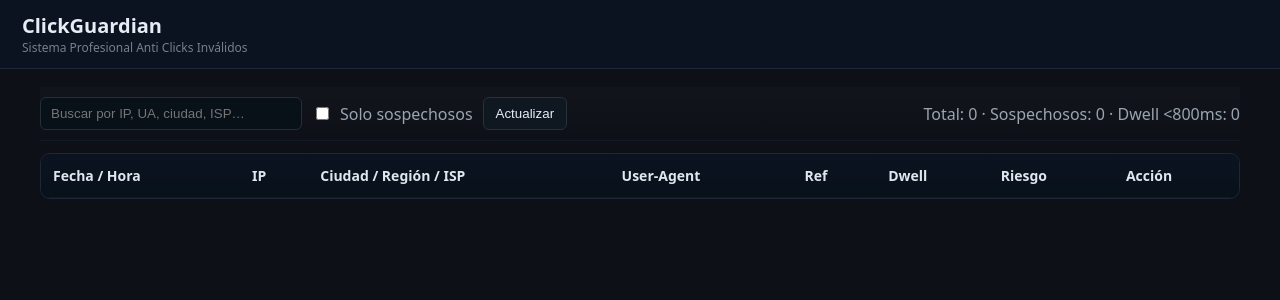
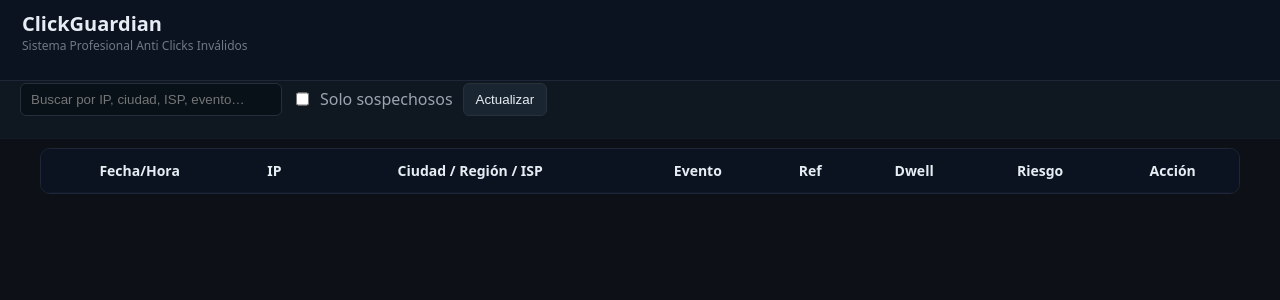
Before and after one commit to merys170815/clikguardian, a Flask app: page / in a window 1280 px wide. Shown: the top 300 px of the page. Run offline with Flask 3, Linux system fonts and the light colour scheme; data that the repository does not hold is empty.

Commit message:
Panel actualizado: nueva columna de evento y barra fija

```diff
--- a/templates/index.html
+++ b/templates/index.html
@@ -5,132 +5,160 @@
   <title>ClickGuardian — Panel Anti Clicks Inválidos</title>
   <meta name="viewport" content="width=device-width, initial-scale=1" />
 
-  <!-- Leaflet (mapa) -->
   <link rel="stylesheet" href="https://unpkg.com/leaflet@1.9.4/dist/leaflet.css" />
+
   <style>
-    :root{ --bg:#0d1117; --panel:#0f1720; --muted:#9aa5b1; --accent:#0ea5a4; }
-    body {
-      margin: 0;
-      font-family: system-ui, -apple-system, "Segoe UI", Roboto, Arial;
-      background: var(--bg);
-      color: #e6edf3;
-    }
-    header {
-      padding: 12px 22px;
-      border-bottom: 1px solid #1e2637;
-      background: #0b1220;
-      position: sticky;
-      top: 0;
-      z-index: 50;
-    }
-    h1 { margin: 0; font-size: 20px; font-weight: 600; }
-    .sub { font-size: 12px; opacity: .75; color: var(--muted); }
-    .wrap {
-      max-width: 1200px;
-      margin: 18px auto;
-      padding: 0 18px 40px;
+    :root{
+      --header-h:60px;
+      --controls-h:58px;
+      --bg:#0d1117;
+      --muted:#9aa5b1;
     }
 
-    /* CONTROLES: fijo por debajo del header */
-    .controls {
-      display:flex;
-      gap:10px;
-      flex-wrap:wrap;
-      align-items:center;
-      padding:10px 0;
-      background: linear-gradient(180deg, rgba(255,255,255,0.02), transparent);
-      position: sticky;
-      top: 56px; /* altura del header */
-      z-index: 40;
+    body{
+      margin:0;
+      background:var(--bg);
+      font-family:system-ui,Roboto;
+      color:#e6edf3;
+    }
+
+    /* HEADER FIJO */
+    header{
+      position:fixed; top:0; left:0; right:0;
+      height:var(--header-h);
+      background:#0b1220;
+      padding:10px 22px;
+      border-bottom:1px solid #1e2637;
+      z-index:1000;
+    }
+    h1{margin:0;font-size:20px;font-weight:600;}
+    .sub{font-size:12px;opacity:.7;color:var(--muted);}
+
+    /* CONTROLES FIJOS */
+    .controls{
+      position:fixed; top:var(--header-h);
+      left:0; right:0;
+      height:var(--controls-h);
+      background:#0f1720;
+      padding:10px 20px;
+      z-index:900;
+      display:flex; gap:10px; align-items:center;
       border-bottom:1px solid #141a24;
     }
 
-    input[type="text"]{
+    input[type=text]{
       padding:8px 10px;
       border-radius:6px;
       border:1px solid #23303b;
       background:#081018;
-      color: #e6edf3;
+      color:#e6edf3;
       min-width:240px;
     }
-    button{ padding:8px 12px; border-radius:6px; border:1px solid #26313b; background:#0f1720; color:#e6edf3; cursor:pointer; }
-    button.danger{ background:#2a0f12; border-color:#5f1b20; }
-
-    /* Contenedor tabla con scroll */
-    .table-wrap {
-      overflow:auto;
-      max-height: calc(72vh - 28px);
-      border-radius:10px;
-      border: 1px solid #1e2637;
-      margin-top: 12px;
+    button{
+      padding:8px 12px;
+      border-radius:6px;
+      border:1px solid #26313b;
+      background:#1a2532;
+      color:#e6edf3;
+      cursor:pointer;
     }
 
-    table { width:100%; border-collapse:collapse; min-width: 980px; }
-    th, td { text-align:left; padding:12px; border-bottom:1px solid #111827; vertical-align:top; font-size:14px; color:#dfe7ee;}
-    thead th {
-      background: linear-gradient(180deg,#0b1320,#07111a);
-      position: sticky;
-      top: calc(56px + 48px); /* header + controls (ajusta si cambias su altura) */
-      z-index: 30;
+    /* WRAP GENERAL */
+    .wrap{
+      max-width:1200px;
+      margin:0 auto;
+      padding: calc(var(--header-h) + var(--controls-h) + 20px) 20px 40px;
     }
 
-    .mono{ font-family: ui-monospace, SFMono-Regular, Menlo, Consolas, monospace; color:#cbe7ff;}
-    .badge{ padding:4px 8px; border-radius:999px; font-size:12px; }
-    .badge.alto{ background:#3a0f12; color:#ffb3b8; }
-    .badge.medio{ background:#3a341b; color:#ffe2a8; }
-    .badge.bajo{ background:#08321f; color:#b7ffd9; }
+    /* TABLA */
+    .table-wrap{
+      border:1px solid #1e2637;
+      border-radius:10px;
+      overflow:auto;
+      max-height:72vh;
+      margin-top:10px;
+    }
 
-    /* Botón pequeño para abrir mapa */
-    .map-btn { padding:6px 8px; font-size:13px; border-radius:6px; background:#0b5; color:#041; border:none; cursor:pointer; }
+    table{ width:100%; min-width:950px; border-collapse:collapse; }
+    th,td{
+      padding:12px;
+      font-size:14px;
+      border-bottom:1px solid #111827;
+      white-space:nowrap;
+      overflow:hidden;
+      text-overflow:ellipsis;
+    }
 
-    /* Modal mapa */
-    .modal {
-      display:none; position:fixed; inset:0; z-index:100; align-items:center; justify-content:center;
-      background: rgba(0,0,0,0.6);
+    thead th{
+      position:sticky;
+      top:calc(var(--header-h) + var(--controls-h));
+      background:#0b1320;
+      z-index:800;
     }
-    .modal .box {
-      width: 90%;
-      max-width:900px;
-      height: 70vh;
-      background: #071018;
+
+    /* BADGES */
+    .badge{
+      padding:4px 8px;
+      border-radius:999px;
+      font-size:12px;
+    }
+    .b-whatsapp{ background:#0f5132; color:#7dffbd; }
+    .b-land{ background:#112; color:#88c; }
+    .b-leave{ background:#331; color:#fb8; }
+    .b-click{ background:#113; color:#5bf; }
+
+    .badge.alto{background:#3a0f12;color:#ffb3b8;}
+    .badge.medio{background:#3a341b;color:#ffe2a8;}
+    .badge.bajo{background:#08321f;color:#b7ffd9;}
+
+    /* MODAL MAPA */
+    .modal{
+      display:none;
+      position:fixed; inset:0;
+      background:rgba(0,0,0,0.6);
+      z-index:2000;
+      align-items:center; justify-content:center;
+    }
+    .modal .box{
+      width:90%; max-width:900px; height:70vh;
+      background:#071018;
       border-radius:8px;
+      border:1px solid #122028;
       overflow:hidden;
-      border:1px solid #122028;
       display:flex; flex-direction:column;
     }
-    .modal .box .hdr { padding:10px 12px; display:flex; justify-content:space-between; align-items:center; background:#07131a; }
-    #map { flex:1; }
-    .close { background:#1e293b; color:#fff; padding:6px 8px; border-radius:6px; border:none; cursor:pointer; }
+    .hdr{ padding:10px; background:#07131a; display:flex; justify-content:space-between; }
+    .close{ background:#1e293b;color:#fff;padding:6px 10px;border-radius:6px;border:none;cursor:pointer; }
 
-    @media (max-width:900px){
-      thead th{ top:110px; }
-    }
   </style>
 </head>
+
 <body>
+
 <header>
   <h1>ClickGuardian</h1>
   <div class="sub">Sistema Profesional Anti Clicks Inválidos</div>
 </header>
 
-  <div class="wrap">
 <div class="controls">
-      <input id="search" type="text" placeholder="Buscar por IP, UA, ciudad, ISP…" />
-      <label style="display:flex;align-items:center;gap:8px;color:var(--muted);">
-        <input id="onlySuspicious" type="checkbox"/> Solo sospechosos
+  <input id="search" type="text" placeholder="Buscar por IP, ciudad, ISP, evento…" />
+  <label style="display:flex;gap:8px;color:var(--muted);">
+    <input id="onlySuspicious" type="checkbox"> Solo sospechosos
   </label>
   <button id="refresh">Actualizar</button>
-      <div style="margin-left:auto;color:var(--muted);" id="kpiSummary"></div>
+  <div id="kpiSummary" style="margin-left:auto;color:var(--muted);"></div>
 </div>
+
+<div class="wrap">
 
   <div class="table-wrap">
     <table>
       <thead>
         <tr>
-            <th>Fecha / Hora</th>
+          <th>Fecha/Hora</th>
           <th>IP</th>
           <th>Ciudad / Región / ISP</th>
-            <th>User-Agent</th>
+          <th>Evento</th>
           <th>Ref</th>
           <th>Dwell</th>
           <th>Riesgo</th>
@@ -140,18 +168,15 @@
       <tbody id="tbody"></tbody>
     </table>
   </div>
+
 </div>
 
 <!-- Modal mapa -->
-  <div id="mapModal" class="modal" aria-hidden="true">
-    <div class="box" role="dialog" aria-modal="true">
+<div id="mapModal" class="modal">
+  <div class="box">
     <div class="hdr">
       <div id="mapTitle" style="color:#e6edf3;">Ubicación</div>
-        <div>
-          <button id="zoomIn">+</button>
-          <button id="zoomOut">-</button>
       <button id="closeMap" class="close">Cerrar</button>
-        </div>
     </div>
     <div id="map"></div>
   </div>
@@ -159,5 +184,6 @@
 
 <script src="https://unpkg.com/leaflet@1.9.4/dist/leaflet.js"></script>
 <script src="/static/app.js"></script>
+
 </body>
 </html>
```
Lines whose indentation alone changed are shown as unchanged.
